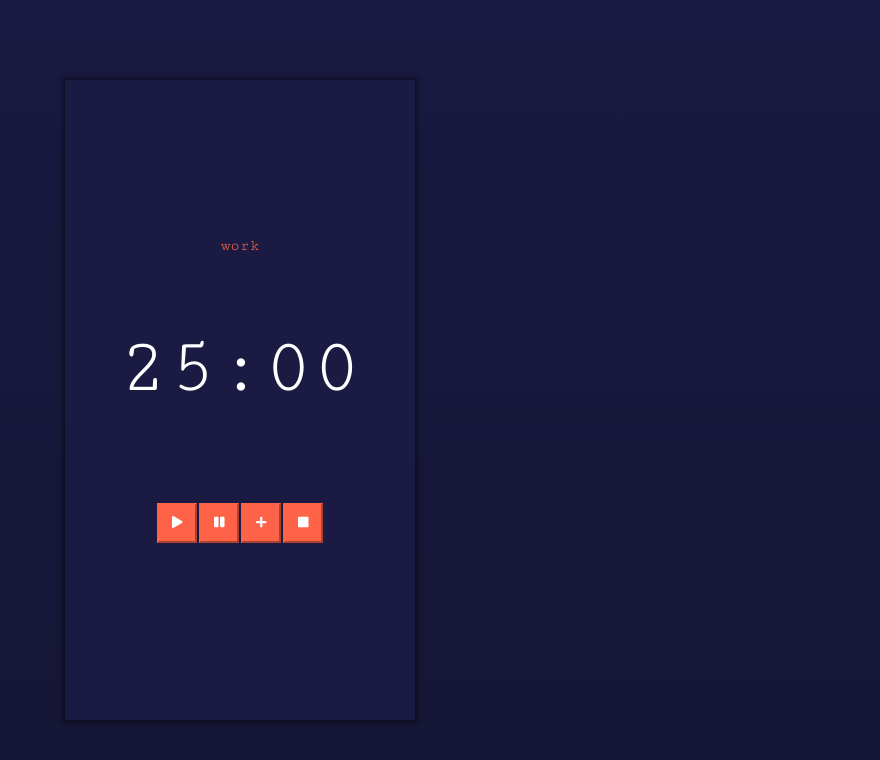
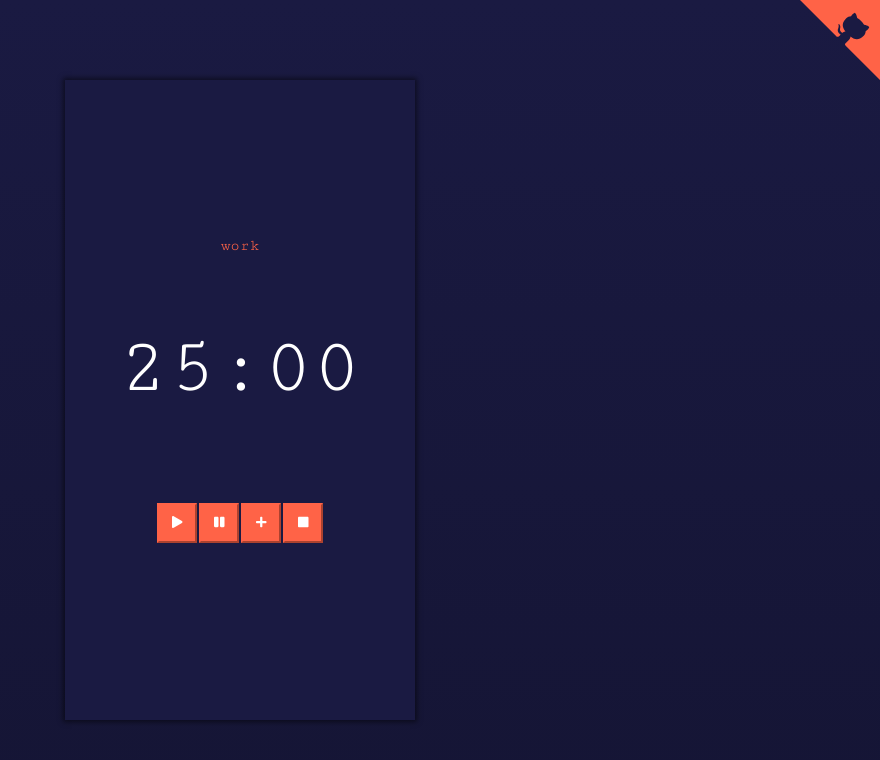
Before and after one commit to fmammoli/pomodoro-timer, a React (Create React App) app: page / in a window 1280 px wide. Shown: the top 760 px of the page, without its empty margins (400-1280 px from the left). Built offline with nearby package versions, Linux system fonts and the light colour scheme.

Commit message:
github corner

```diff
--- a/src/App.js
+++ b/src/App.js
@@ -1,15 +1,15 @@
 import React from 'react';
 import Countdown from './components/Countdown';
+import GitHubCorner from './components/GitHubCorner';
 import TimerWrapper from './components/TimerWrapper';
 import GlobalStyle from './globalStyle';
 
 function App() {
 
-  console.log('teste');
-
   return (
     <div className="App">
       <GlobalStyle />
+      <GitHubCorner projectUrl='https://github.com/heyralfs/pomodoro-timer' />
       <TimerWrapper>
         <Countdown/>
       </TimerWrapper>
--- /dev/null
+++ b/src/components/GitHubCorner/index.js
@@ -0,0 +1,47 @@
+import React from 'react';
+import styled from 'styled-components';
+
+const Wrapper = styled.div`
+  position: absolute;
+  top: 0;
+  border: 0;
+  right: 0;
+  z-index: 20;
+`;
+
+const SVGWrapper = styled.svg`
+  fill: tomato;
+  color: #1a1a42;
+  cursor: pointer;
+  &:hover .octo-arm{
+    animation:octocat-wave 560ms ease-in-out
+  }
+  @keyframes octocat-wave{
+    0%,100%{transform:rotate(0)}
+    20%,60%{transform:rotate(-25deg)}
+    40%,80%{transform:rotate(10deg)}
+  }
+  @media (max-width:500px){
+    &:hover .octo-arm{
+      animation:none
+    }
+    & .octo-arm{
+      animation:octocat-wave 560ms ease-in-out
+    }
+  }
+`;
+
+// eslint-disable-next-line react/prop-types
+export default function GitHubCorner({ projectUrl }) {
+  return (
+    <Wrapper>
+      <a href={projectUrl} target="_blank" rel="noreferrer">
+        <SVGWrapper className="githubCorner" width="80" height="80" viewBox="0 0 250 250" aria-hidden="true">
+          <path d="M0,0 L115,115 L130,115 L142,142 L250,250 L250,0 Z" />
+          <path d="M128.3,109.0 C113.8,99.7 119.0,89.6 119.0,89.6 C122.0,82.7 120.5,78.6 120.5,78.6 C119.2,72.0 123.4,76.3 123.4,76.3 C127.3,80.9 125.5,87.3 125.5,87.3 C122.9,97.6 130.6,101.9 134.4,103.2" fill="currentColor" style={{ transformOrigin: '130px 106px' }} className="octo-arm" />
+          <path d="M115.0,115.0 C114.9,115.1 118.7,116.5 119.8,115.4 L133.7,101.6 C136.9,99.2 139.9,98.4 142.2,98.6 C133.8,88.0 127.5,74.4 143.8,58.0 C148.5,53.4 154.0,51.2 159.7,51.0 C160.3,49.4 163.2,43.6 171.4,40.1 C171.4,40.1 176.1,42.5 178.8,56.2 C183.1,58.6 187.2,61.8 190.9,65.4 C194.5,69.0 197.7,73.2 200.1,77.6 C213.8,80.2 216.3,84.9 216.3,84.9 C212.7,93.1 206.9,96.0 205.4,96.6 C205.1,102.4 203.0,107.8 198.3,112.5 C181.9,128.9 168.3,122.5 157.7,114.1 C157.9,116.9 156.7,120.9 152.7,124.9 L141.0,136.5 C139.8,137.7 141.6,141.9 141.8,141.8 Z" fill="currentColor" className="octo-body" />
+        </SVGWrapper>
+      </a>
+    </Wrapper>
+  );
+}
```
Also changed, not shown: 11 other files (tests, documents, lock files or other folders).
